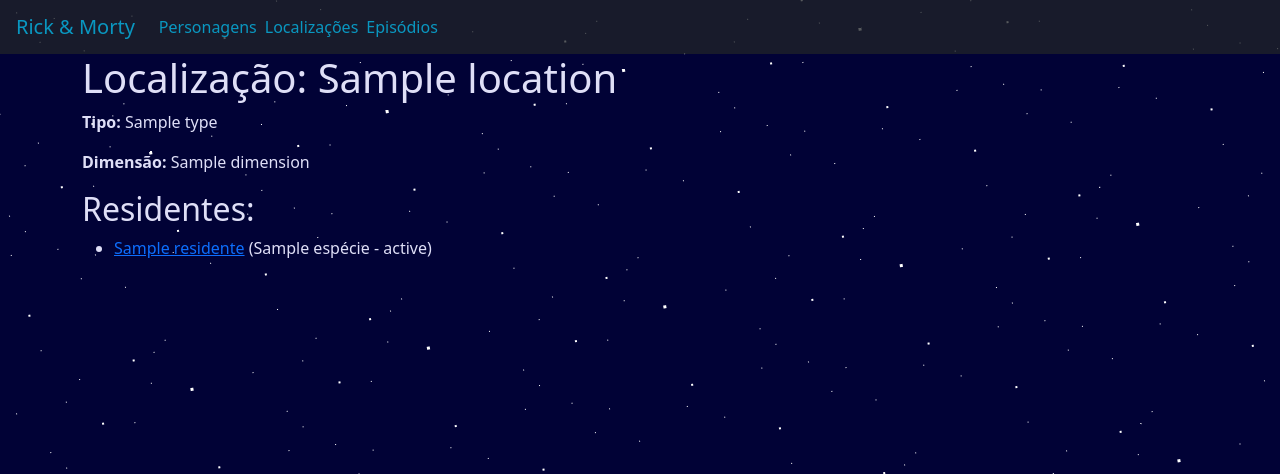
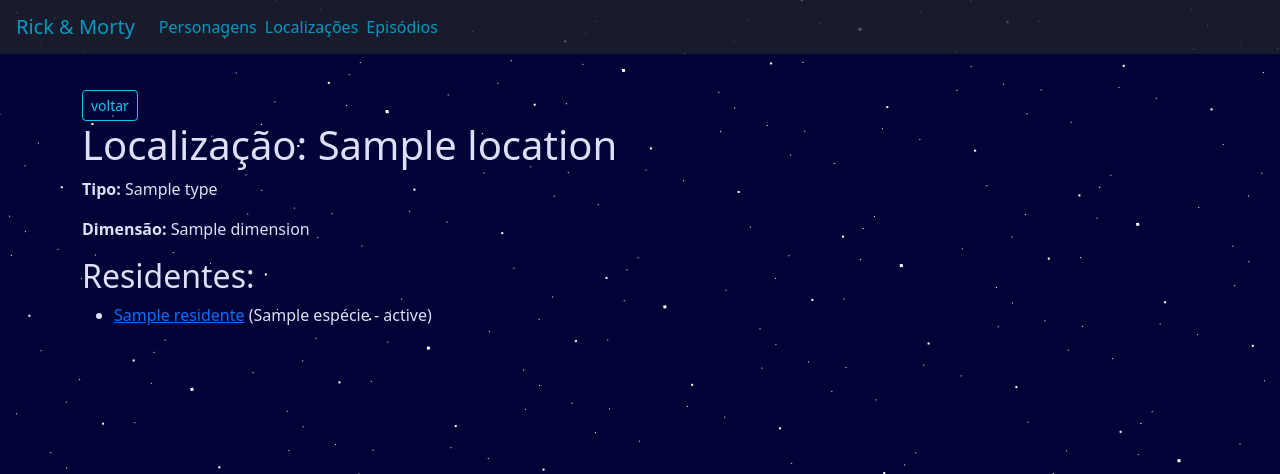
Before and after one commit to AleDevir/Bootcamp_python__APIs, a Flask app: template templates/location.html in a window 1280 px wide. Shown: the top 474 px of the page. Run offline with Flask 3, Linux system fonts and the light colour scheme; the template is opened without the code that fills it: most values are stand-ins (such as "Sample title", 1, 10 or a date in 2020).

Commit message:
feat: inseri funcionalidade de voltar para a página anterior

```diff
--- a/templates/location.html
+++ b/templates/location.html
@@ -1,6 +1,12 @@
 {% extends "layout.html" %}
 
 {% block content %}
+
+<div style="margin-top: 20px;">
+    <a class="btn btn-sm text-info mt-3 border border-info "
+    href="javascript:history.back()">voltar</a>
+</div>
+
 <h1>Localização: {{ location_data.name }}</h1>
 <p><strong>Tipo:</strong> {{ location_data.type }}</p>
 <p><strong>Dimensão:</strong> {{ location_data.dimension }}</p>
--- a/templates/personagem.html
+++ b/templates/personagem.html
@@ -1,5 +1,10 @@
 {% extends "layout.html" %}
 {% block content %}
+
+<div style="margin-top: 20px;">
+  <a class="btn btn-sm text-info mt-3 border border-info "
+  href="javascript:history.back()">voltar</a>
+</div>
 
 <div class="container">
   <div class="row">
```
